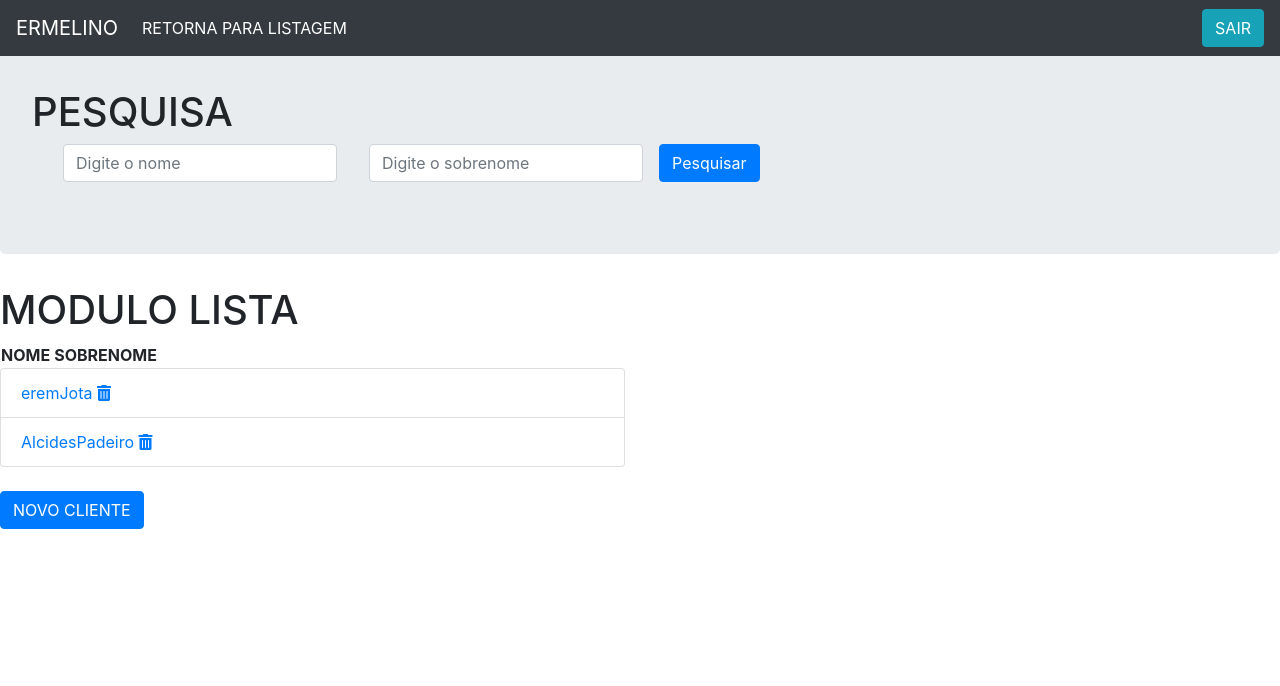
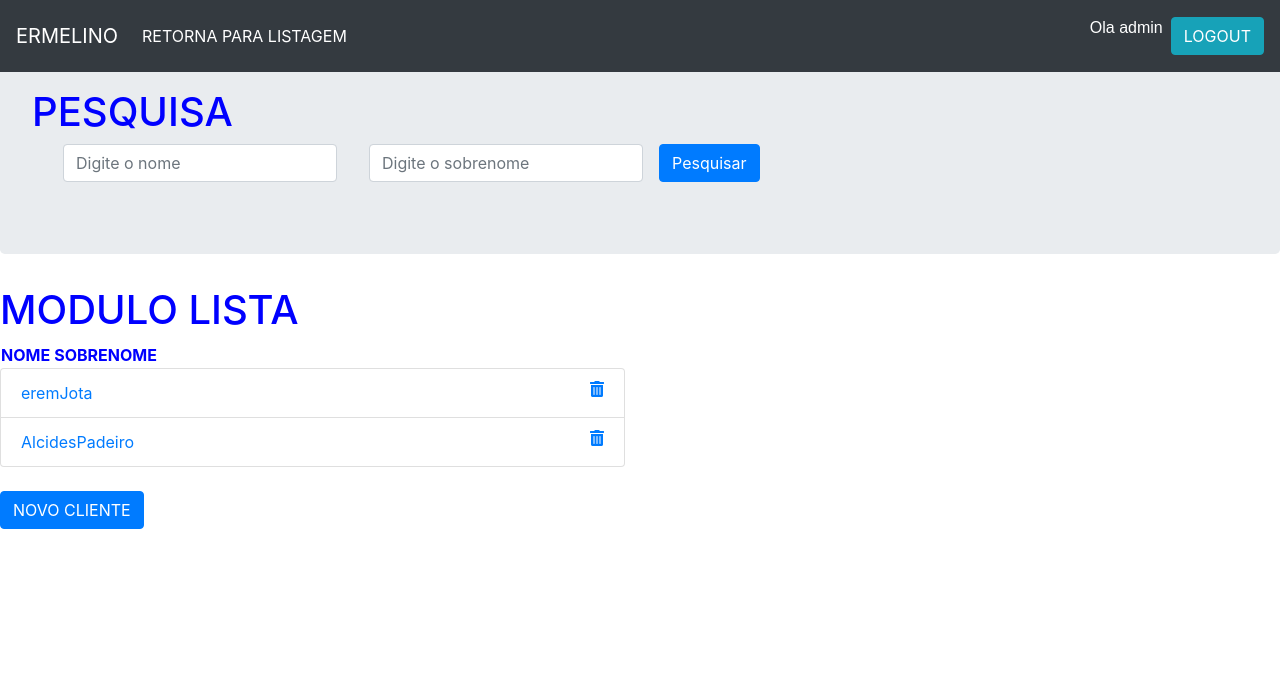
Before and after one commit to xlino/epngestao, a Django app: page /clientes/list/ in a window 1280 px wide. Shown: the top 686 px of the page. Run offline with Django 4.2, Linux system fonts and the light colour scheme; a user stored in the database is signed in; data comes from the database, SQL or seed files in the repository; lists and menus that the app fills with data are empty; some libraries are stand-ins or nearby versions.

Commit message:
alterado para barra superior fazer login e logout

```diff
--- a/clientes/templates/person.html
+++ b/clientes/templates/person.html
@@ -41,7 +41,7 @@
                         <li class="list-group-item">
                             <a href="{% url 'person_update' person.id %}" >{{person.first_name }}{{person.last_name }}</a>
                             <a href="{% url 'person_delete' person.id %}"
-                                <i class="fas fa-trash-alt"></i>
+                                <i class="fas fa-trash-alt fa-pull-right" ></i>
                             </a>
                         </li>
                     {% endfor %}
--- a/home/templates/home.html
+++ b/home/templates/home.html
@@ -5,7 +5,7 @@
     {% block main %}
     <div class="row">
 
-          <div class="col-sm">
+          <!--div class="col-sm">
 
               <h1> MODULO HOME </h1>
                 {% if user.is_authenticated %}
@@ -14,7 +14,7 @@
                 {% else %}
                     <a href="{% url 'login' %}" class="btn btn-info">LOGIN</a>
                 {% endif %}
-        </div>
+        </div-->
 
         <div class="col-sm">
             <h2> MENU DE OPÇÕES </h2>
--- a/templates/base.html
+++ b/templates/base.html
@@ -35,7 +35,11 @@
         /* Custom page CSS
         -------------------------------------------------- */
         /* Not required for template or sticky footer method. */
-
+        p {
+          color: white;
+          padding: 8px;
+          font-family: Arial, Helvetica, sans-serif
+        }
         body > .container {
         padding: 60px 15px 0;
         }
@@ -46,9 +50,12 @@
         }
 
         code {
-        font-size: 80%;
+        font-size: 60%;
         }
-
+        .icon {
+          font-size: 1.75rem;
+          color: #fff;
+        }
     </style>
   </head>
 <body>
@@ -87,7 +94,14 @@
           </form-->
           <form class="form-inline mt-2 mt-md-0">
             <!--a class="nav-link" href= "{% url 'logout' %}">LOGOUT <span class="sr-only">(current)</span></a-->
-            <a href="{% url 'logout' %}"class="btn btn-info">SAIR</a>
+                {% if user.is_authenticated %}
+                    <p><style> body { color: blue;}</style>
+                      Ola {{user.username}}</p>
+                    <a href="{% url 'logout' %}"class="btn btn-info"> LOGOUT </a>
+                {% else %}
+                    <a href="{% url 'login' %}" class="btn btn-info">LOGIN</a>
+                {% endif %}
+            <!--a href="{% url 'logout' %}"class="btn btn-info">SAIR</a-->
           </form>
 
         </div>
```
